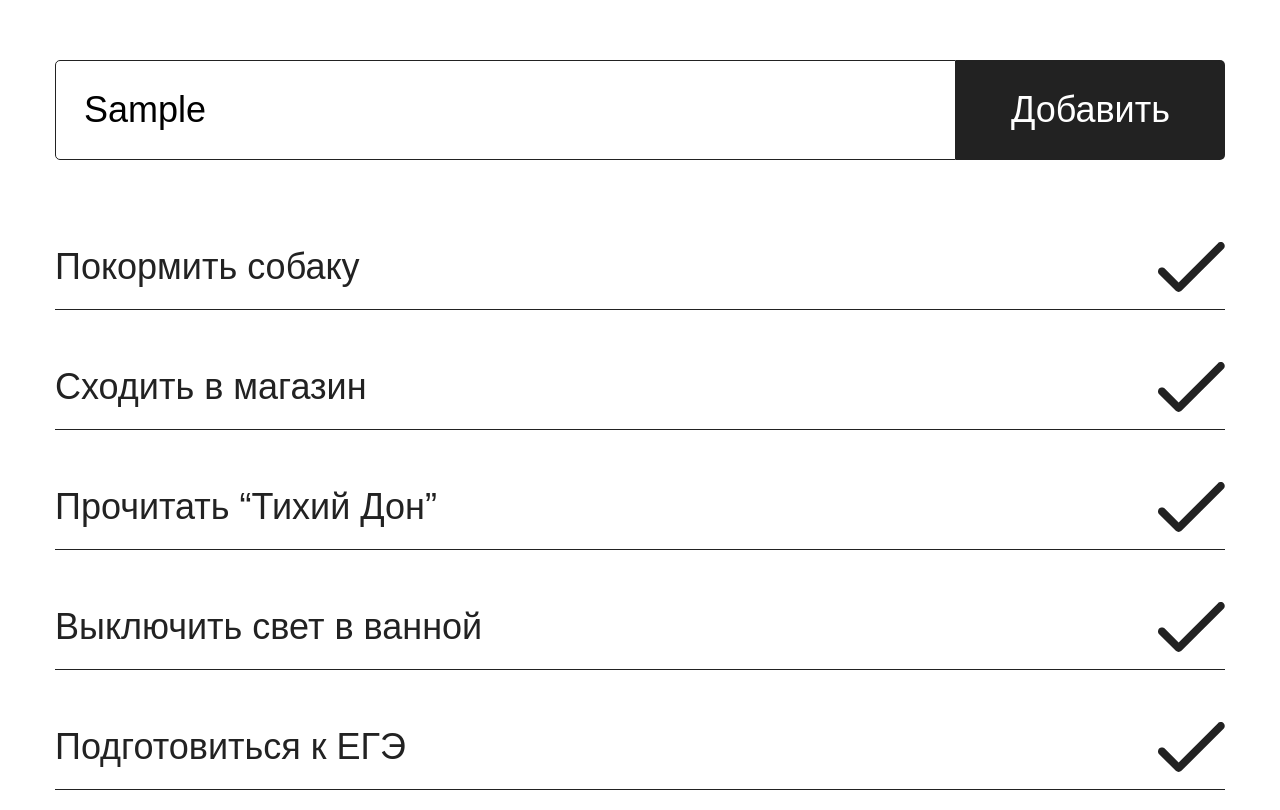
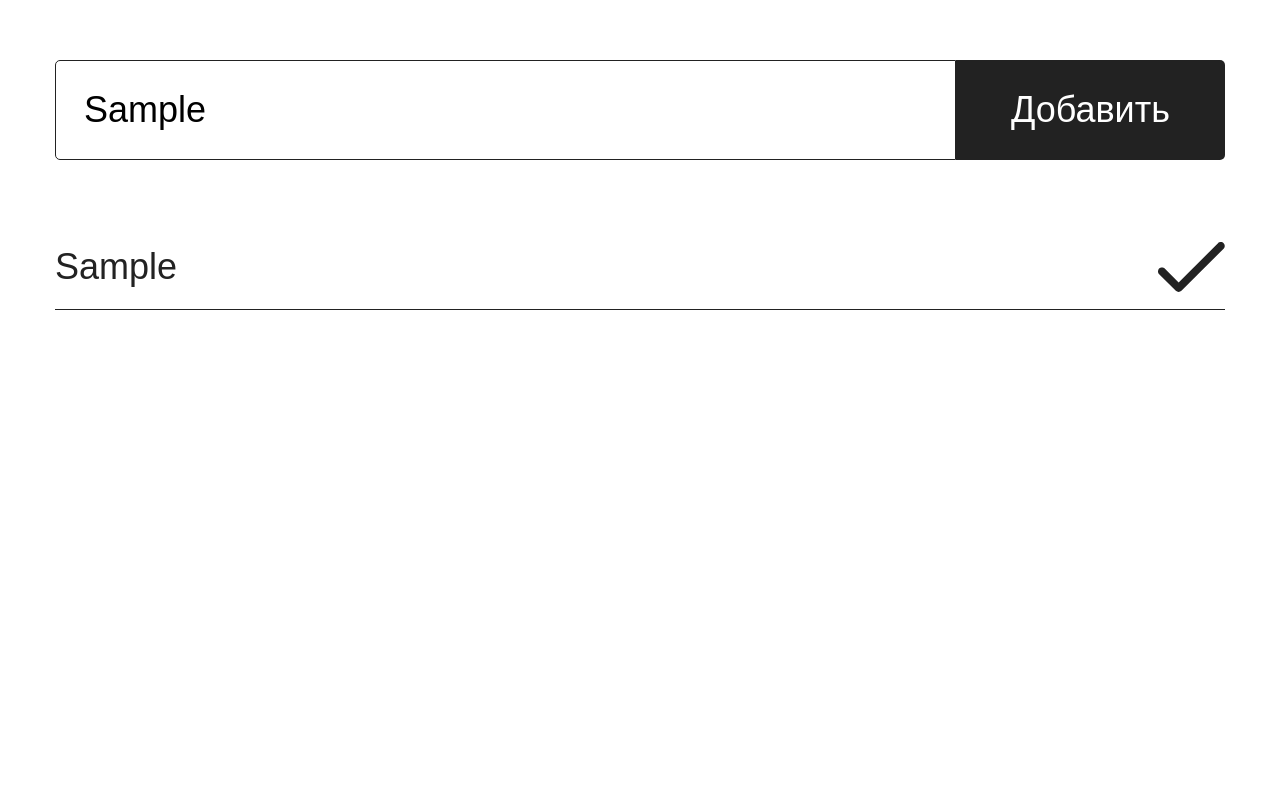
Before and after one commit to Nizrum/todo, a plain HTML site: page index.html in a window 1280 px wide. Both pictures are taken after typing "Sample" into the empty fields and a click on the button "Добавить". Drawn offline with Linux system fonts and the light colour scheme.

Commit message:
Реализована функция добавления задания
Реализована функция добавления задания.

```diff
--- a/index.html
+++ b/index.html
@@ -15,7 +15,7 @@
         </div>
         <div class="tasks">
             <ul class="tasks__list">
-                <li class="tasks__task task">
+                <!-- <li class="tasks__task task">
                     <span class="task__text">
                         Покормить собаку
                     </span>
@@ -54,7 +54,7 @@
                     <button class="task__button">
                         <img src="/images/check.svg" alt="X">
                     </button>
-                </li>
+                </li> -->
             </ul>
         </div>
     </div>
--- a/js/script.js
+++ b/js/script.js
@@ -0,0 +1,21 @@
+const input = document.querySelector(".task-input__input");
+const addButton = document.querySelector(".task-input__button");
+const tasksList = document.querySelector(".tasks__list");
+
+let tasks = [];
+
+addButton.addEventListener("click", function () {
+  if (input.value != "") {
+    tasks.push(
+      `<li class="tasks__task task"><span class="task__text">${input.value}</span><button class="task__button"><img src="/images/check.svg" alt="X"></button></li>`
+    );
+    render();
+  }
+});
+
+function render() {
+  tasksList.innerHTML = "";
+  for (let t of tasks) {
+    tasksList.innerHTML += t;
+  }
+}
```
